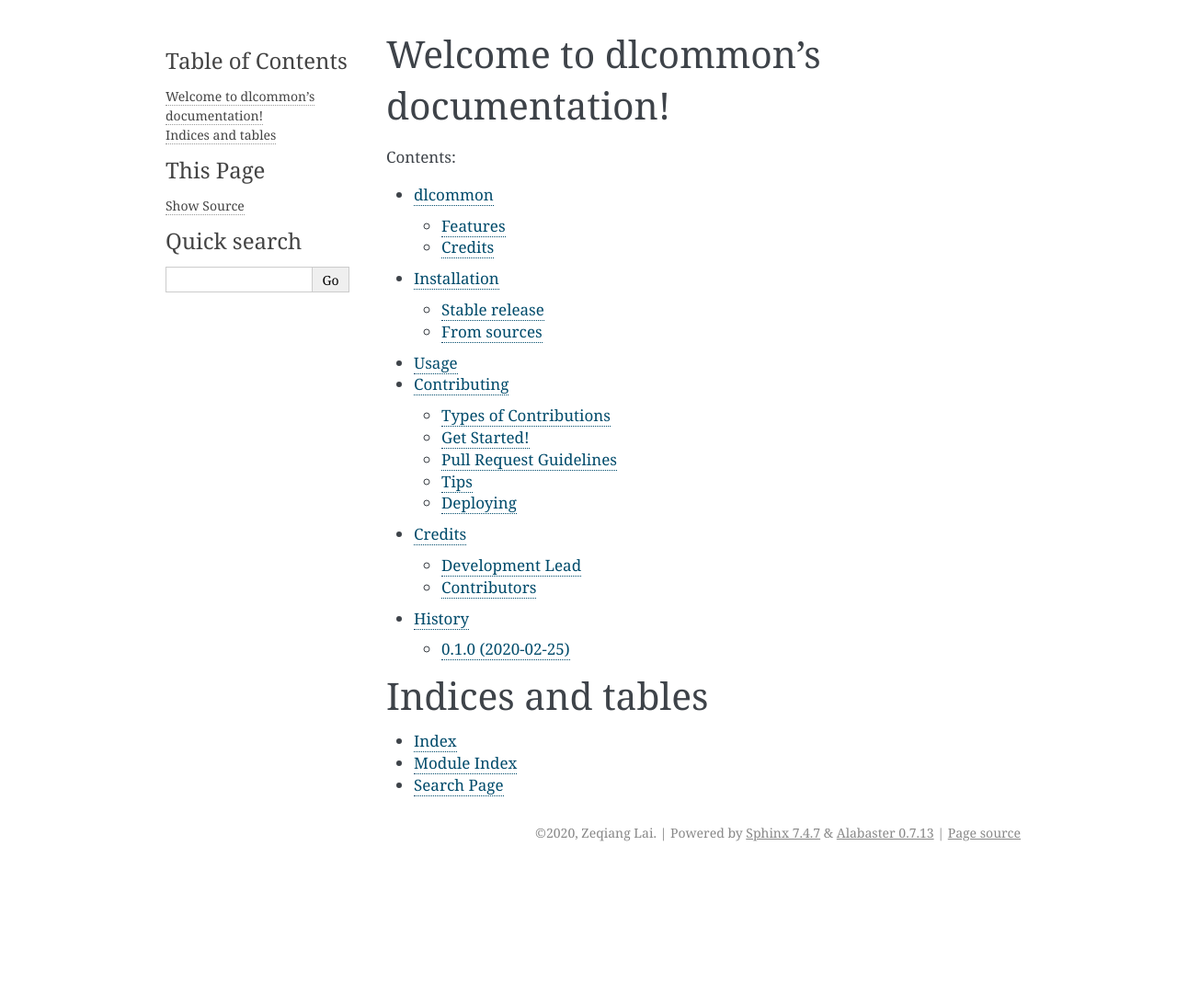
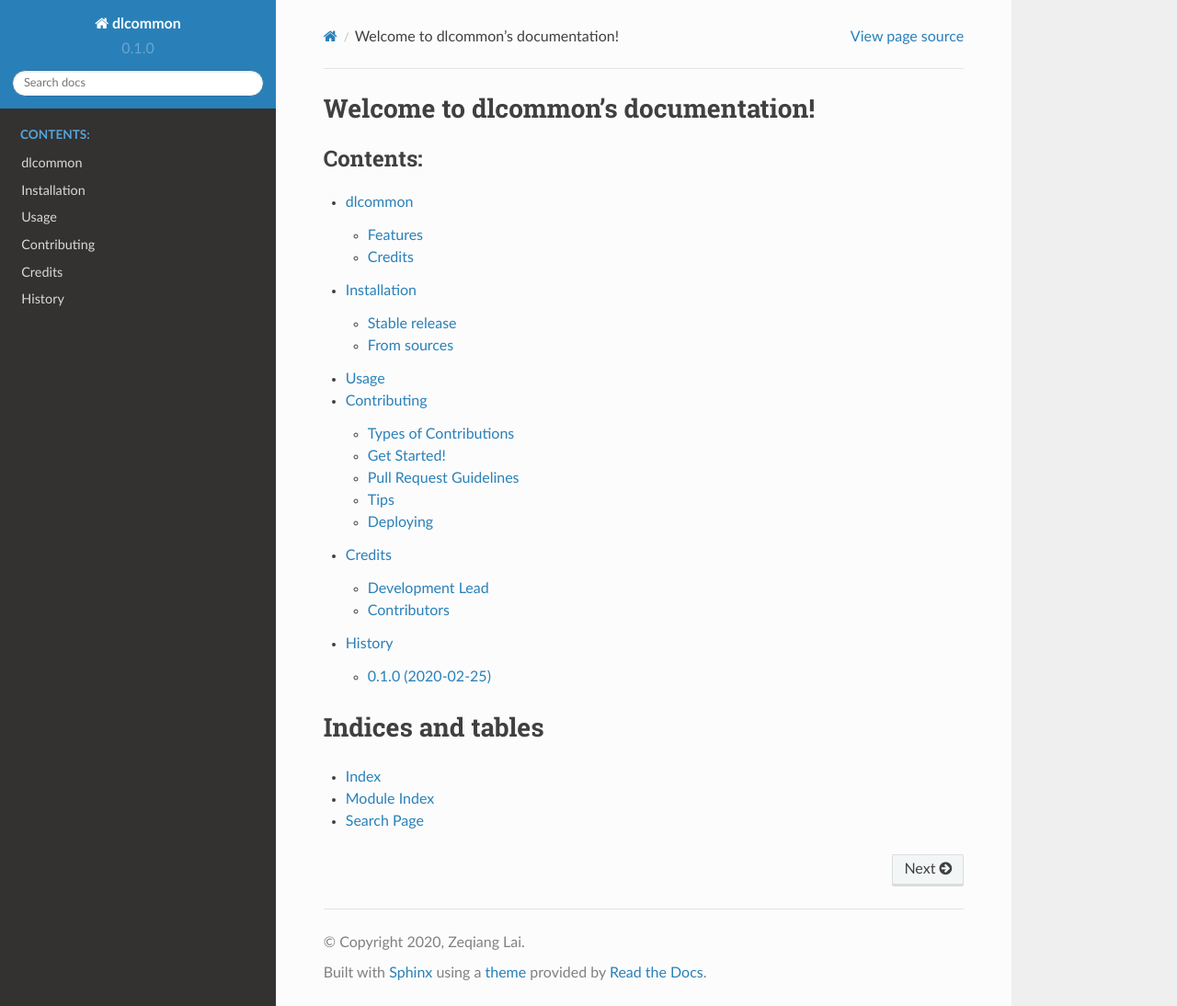
Before and after one commit to Zeqiang-Lai/dlcommon, a Sphinx documentation site: the page built from docs/index.rst, in a window 1280 px wide and 1094 px high. Shown: the whole window at 92% size. Built offline with Sphinx 7.4.7 and the Read the Docs theme 2.0.0, drawn with Linux system fonts in a browser that asks for light colours; pages that are not in the unit, such as notebooks, are missing from menus.

Commit message:
更新文档

```diff
--- a/docs/conf.py
+++ b/docs/conf.py
@@ -19,9 +19,12 @@
 #
 import os
 import sys
+
 sys.path.insert(0, os.path.abspath('..'))
 
 import dlcommon
+
+from recommonmark.transform import AutoStructify
 
 # -- General configuration ---------------------------------------------
 
@@ -31,7 +34,13 @@
 
 # Add any Sphinx extension module names here, as strings. They can be
 # extensions coming with Sphinx (named 'sphinx.ext.*') or your custom ones.
-extensions = ['sphinx.ext.autodoc', 'sphinx.ext.viewcode']
+extensions = ['sphinx.ext.autodoc',
+              'sphinx.ext.viewcode',
+              'sphinx.ext.autosectionlabel',
+              'sphinx.ext.napoleon',
+              'sphinx.ext.mathjax',
+              'recommonmark',
+              ]
 
 # Add any paths that contain templates here, relative to this directory.
 templates_path = ['_templates']
@@ -39,8 +48,8 @@
 # The suffix(es) of source filenames.
 # You can specify multiple suffix as a list of string:
 #
-# source_suffix = ['.rst', '.md']
-source_suffix = '.rst'
+source_suffix = ['.rst', '.md']
+# source_suffix = '.rst'
 
 # The master toctree document.
 master_doc = 'index'
@@ -77,13 +86,13 @@
 # If true, `todo` and `todoList` produce output, else they produce nothing.
 todo_include_todos = False
 
-
 # -- Options for HTML output -------------------------------------------
 
 # The theme to use for HTML and HTML Help pages.  See the documentation for
 # a list of builtin themes.
 #
-html_theme = 'alabaster'
+
+html_theme = "sphinx_rtd_theme"
 
 # Theme options are theme-specific and customize the look and feel of a
 # theme further.  For a list of options available for each theme, see the
@@ -96,12 +105,10 @@
 # so a file named "default.css" will overwrite the builtin "default.css".
 html_static_path = ['_static']
 
-
 # -- Options for HTMLHelp output ---------------------------------------
 
 # Output file base name for HTML help builder.
 htmlhelp_basename = 'dlcommondoc'
-
 
 # -- Options for LaTeX output ------------------------------------------
 
@@ -132,7 +139,6 @@
      'Zeqiang Lai', 'manual'),
 ]
 
-
 # -- Options for manual page output ------------------------------------
 
 # One entry per manual page. List of tuples
@@ -142,7 +148,6 @@
      'dlcommon Documentation',
      [author], 1)
 ]
-
 
 # -- Options for Texinfo output ----------------------------------------
 
@@ -157,3 +162,20 @@
      'One line description of project.',
      'Miscellaneous'),
 ]
+
+# Prefix document path to section labels, otherwise autogenerated labels would look like 'heading'
+# rather than 'path/to/file:heading'
+autosectionlabel_prefix_document = True
+
+
+# app setup hook
+def setup(app):
+    app.add_config_value('recommonmark_config', {
+        # 'url_resolver': lambda url: github_doc_root + url,
+        'auto_toc_tree_section': 'Contents',
+        'enable_math': False,
+        'enable_inline_math': False,
+        'enable_eval_rst': True,
+        # 'enable_auto_doc_ref': True,
+    }, True)
+    app.add_transform(AutoStructify)
```
